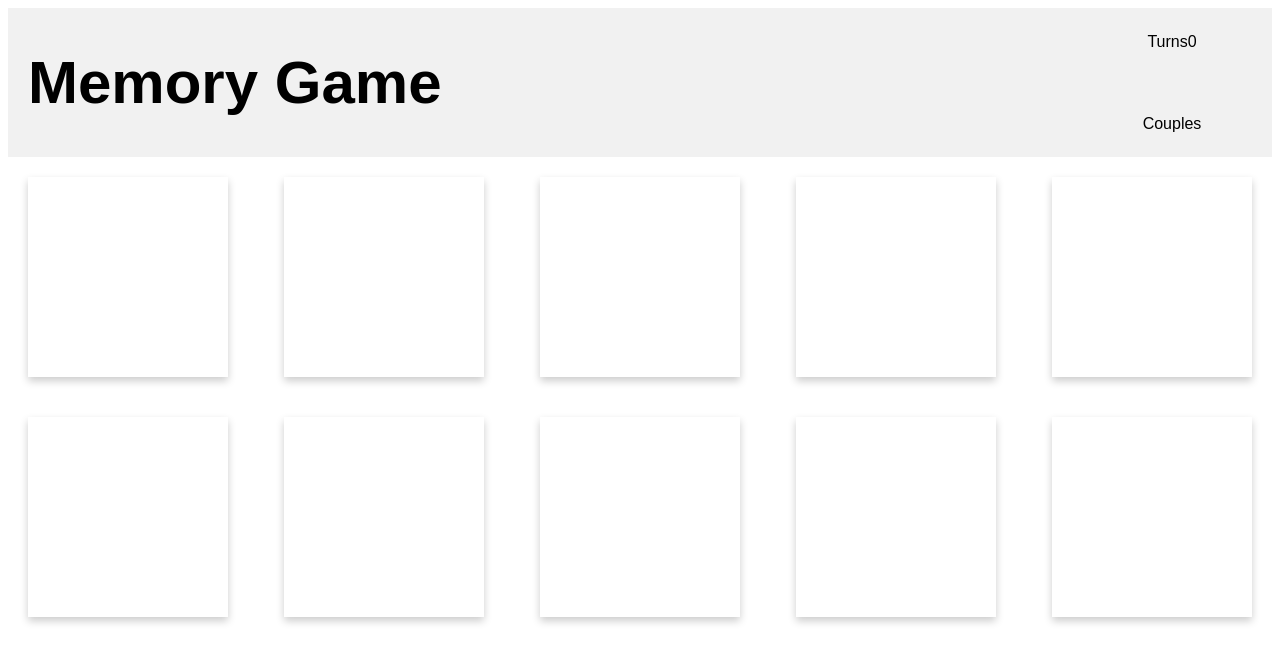
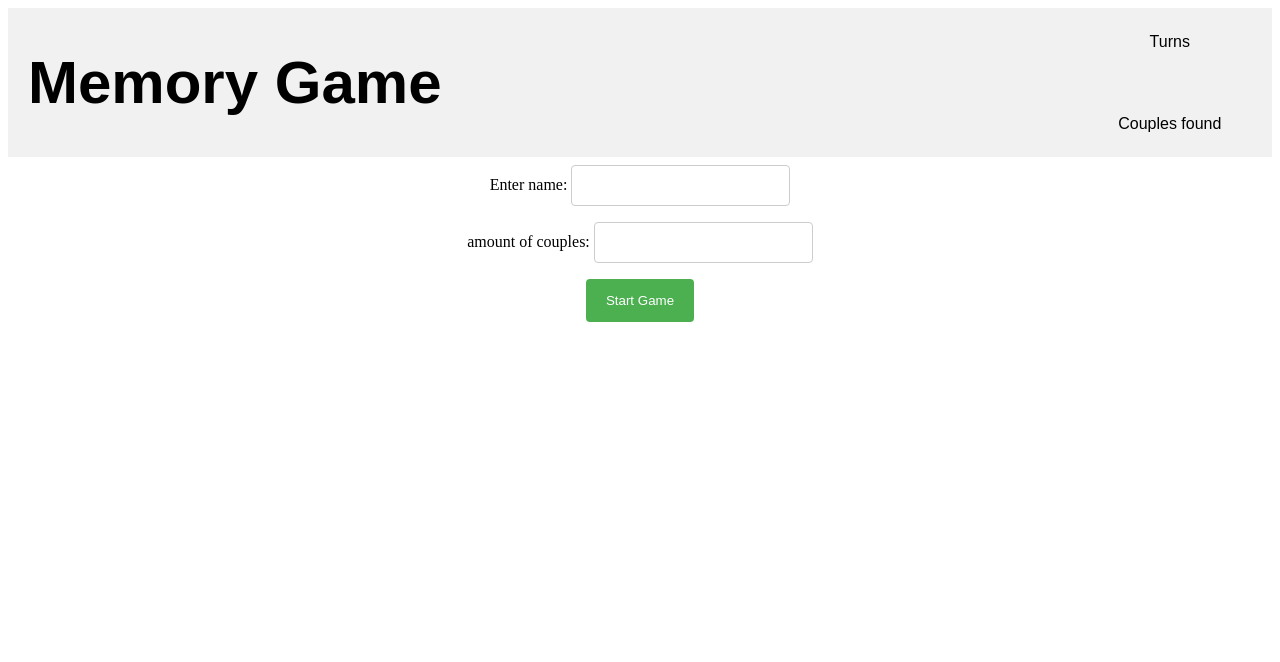
Before and after one commit to bjille/Memory, a plain HTML site: page index.html in a window 1280 px wide. Drawn offline with Linux system fonts and the light colour scheme; a web font is replaced by a local one.

Commit message:
ingediende versie

```diff
--- a/index.html
+++ b/index.html
@@ -22,12 +22,25 @@
           <div class="turnsScore"></div>
         </div>
         <div class="couples">
-          <div class="title">Couples</div>
+          <div class="title">Couples found</div>
           <div class="score"></div>
         </div>
       </div>
     </div>
     <div class="cardGame">
+      <form id="settings" action="">
+        <div class="nameInput">
+          <label for="txtName">Enter name:</label>
+          <input type="text" name="txtName" id="" />
+        </div>
+        <div class="couplesInput">
+          <label for="txtCouples">amount of couples:</label>
+          <input type="number" name="txtCouples" id="txtCouples" />
+        </div>
+        <div class="submit">
+          <button type="submit">Start Game</button>
+        </div>
+      </form>
       <ul id="cardList"></ul>
     </div>
     <script src="./script.js"></script>
--- a/script.js
+++ b/script.js
@@ -1,20 +1,25 @@
 (function() {
-    var couples = 5;
+
+
+    const startGame = e => {
+        e.preventDefault();
+        var couples = document.querySelector("#txtCouples").value;
+
+        // var couples = 5;
         var clickCounter = 0;
         var turns = 0;
-    var previousCard;
         var currentGameScore = 0;
-
-
-    // drawCards(shuffledCards);
-
-    // document.querySelectorAll(".card").forEach(item => {item.addEventListener("click", function() {item.style.backgroundColor = item.getAttribute("value");})});
 
         document.querySelectorAll(".card").forEach(item => {item.addEventListener("click", clicklogic)});
 
-    generateHeader = () => {
-        // document.querySelector(".gameHeader").innerHTML = "Memory Game";
+        //code gehaald van https://css-tricks.com/snippets/javascript/random-hex-color/
+        function randomColorGenerator() {
+            return Math.floor(Math.random()*16777215).toString(16);
+        }
+
+        const generateHeader = () => {
             document.querySelector(".turnsScore").innerHTML = turns;
+            document.querySelector(".score").innerHTML = currentGameScore;
         }
 
         const generateCouples = (amountOfCards) => {
@@ -26,29 +31,12 @@
                 cards.push("#" + colorCode);
                 }
             }
-        // console.log(cards);
             return cards;
         }
-
-    // function drawCards(cards) {
-
-    //     for (let i = 0; i < cards.length; i++) {
-    //         //cardList += "<li>test" + i + "</i>";
-    //         let li = document.createElement('li');
-    //         let content = document.createElement('div');
-    //         // content.style.backgroundColor = cards[i];
-    //         content.classList.add("card");
-    //         content.setAttribute("value", cards[i]);
-    //         content.innerHTML = cards[i];
-    //         // content.addEventListener("click", function() {
-    //         //     content.style.backgroundColor = cards[i];
-    //         // });
-
-    //         li.appendChild(content);
-    //         document.querySelector("#cardList").appendChild(li);
-    //     }
-    //     //document.querySelector("#cardList").append(cardList);
-    // }
+        var beker = document.querySelector("img");
+        if(typeof(beker) != 'undefined' && beker != null){
+            beker.parentNode.removeChild(beker);
+        }
 
         const drawCards = cards => {
 
@@ -60,25 +48,14 @@
                 content.classList.add("card");
                 content.setAttribute("value", cards[i]);
                 content.setAttribute("selected", false);
-            // content.innerHTML = cards[i];
-            //
                 cardWrapper.appendChild(content);
                 li.appendChild(cardWrapper);
                 document.querySelector("#cardList").appendChild(li);
             }
         }
-
-    generateHeader();
-    cards = generateCouples(couples);
-
-    //code gekopieerd van https://dev.to/codebubb/how-to-shuffle-an-array-in-javascript-2ikj#:~:text=The%20first%20and%20simplest%20way,)%20%3D%3E%200.5%20%2D%20Math.
-    shuffledCards = cards.sort((a, b) => 0.5 - Math.random());
-
-    drawCards(shuffledCards);
-
-    let clicklogic = e => {
+        const clicklogic = e => {
             clickCounter++;
-        // als er meer dan 2 kaarten aangeklik worden, stop de functie
+            // als er meer dan 2 kaarten aangeklikt worden, stop de functie
             if (clickCounter > 2) return;
             e.setAttribute("selected", true);
             // achtergrond tonen
@@ -108,11 +85,24 @@
 
             currentCards = document.querySelectorAll('[selected="true"]');
             turns++;
+            document.querySelector(".turnsScore").innerHTML = turns;
             if (previousValue == currentValue){
                 currentGameScore ++;
+                document.querySelector(".score").innerHTML = currentGameScore;
                 currentCards.forEach(element => {
                     element.parentNode.removeChild(element);
                 });
+            }
+
+            if (currentGameScore == couples) {
+                // alert("Je hebt gewonnen!");
+                var cards = document.querySelectorAll("li");
+                cards.forEach(element => {
+                    element.parentNode.removeChild(element);
+                });
+                const beker = document.createElement("img");
+                beker.src = "./img/beker.png";
+                document.querySelector(".cardGame").appendChild(beker);
             }
 
             currentCards.forEach(item => {
@@ -122,10 +112,18 @@
             previousValue = null;
         }
 
+        generateHeader();
+        cards = generateCouples(couples);
+
+        //code gekopieerd van https://dev.to/codebubb/how-to-shuffle-an-array-in-javascript-2ikj#:~:text=The%20first%20and%20simplest%20way,)%20%3D%3E%200.5%20%2D%20Math.
+        shuffledCards = cards.sort((a, b) => 0.5 - Math.random());
+
+        drawCards(shuffledCards);
+
         document.querySelectorAll(".card").forEach(item => {item.addEventListener("click", function(e){clicklogic(item)})});
+    }
 
-    //code gehaald van https://css-tricks.com/snippets/javascript/random-hex-color/
-    function randomColorGenerator() {
-        return Math.floor(Math.random()*16777215).toString(16);
-    }
+
+
+    document.querySelector("#settings").addEventListener("submit", startGame)
 })();
--- a/style.css
+++ b/style.css
@@ -29,10 +29,46 @@ body {
     padding: 0;
     width: 200px;
 }
-.turns {
+.scoreboard > div {
+    /* display: flex; */
+    /* justify-content: space-between; */
+}
+.scoreboard > div > * {
+    display: inline-block;
+}
+.scoreboard > div :first-child {
+    text-align: left;
+}
+
+form{
+    /* max-width: 50%; */
+
     display: flex;
-    justify-content: space-between;
+    flex-flow: column wrap;
+    justify-content: center;
+    align-items: center;
 }
+input[type=text], input[type=number] {
+    /* width: 100%; */
+    padding: 12px 20px;
+    margin: 8px 0;
+    display: inline-block;
+    border: 1px solid #ccc;
+    border-radius: 4px;
+    box-sizing: border-box;
+  }
+
+  button[type=submit] {
+    width: 100%;
+    background-color: #4CAF50;
+    color: white;
+    padding: 14px 20px;
+    margin: 8px 0;
+    border: none;
+    border-radius: 4px;
+    cursor: pointer;
+  }
+
 .cardGame > ul {
     display: flex;
     flex-flow: row wrap;
```
Also changed, not shown: img/Beker.png (added). Lines whose indentation alone changed are shown as unchanged.
